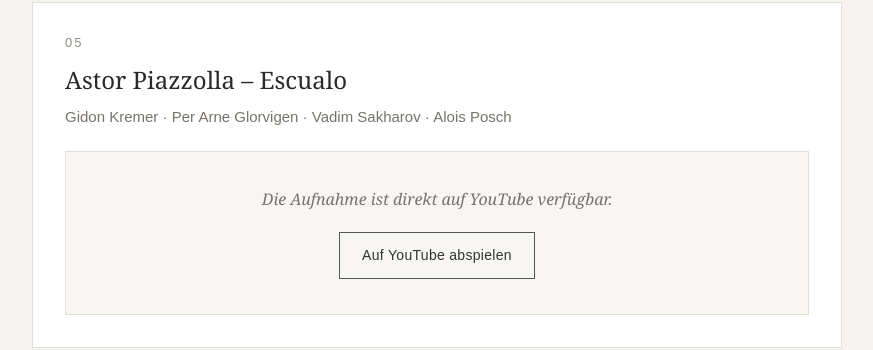
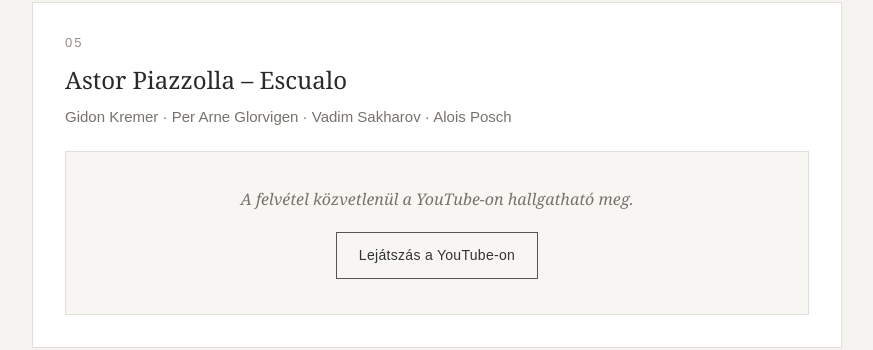
Before and after one commit to adamtardos/szulnap80, a plain HTML site: page index.html in a window 1280 px wide. Shown: the part 2904-3254 px from the top of the page, without its empty margins (203-1076 px from the left). Drawn offline with Linux system fonts and the light colour scheme.

Commit message:
Update index.html

```diff
--- a/index.html
+++ b/index.html
@@ -365,14 +365,14 @@
     <div class="youtube-container">
 
       <p class="youtube-description">
-        Die Aufnahme ist direkt auf YouTube verfügbar.
+        A felvétel közvetlenül a YouTube-on hallgatható meg.
       </p>
 
       <a
         class="youtube-button"
         href="https://www.youtube.com/watch?v=aIXYYsqM2wE"
         target="_blank">
-        Auf YouTube abspielen
+        Lejátszás a YouTube-on
       </a>
 
     </div>
```
